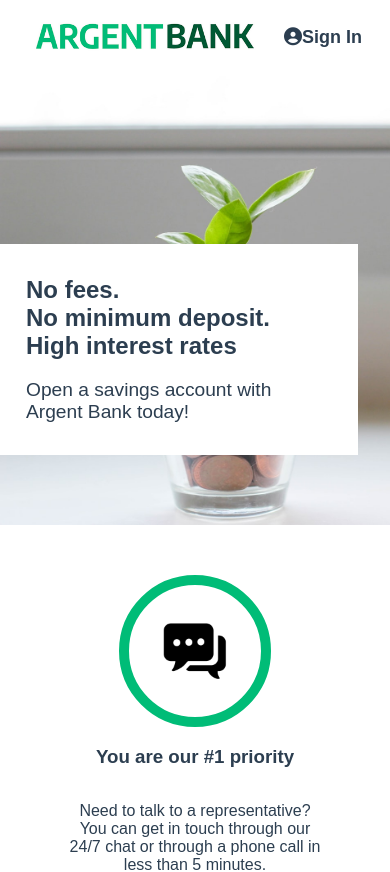
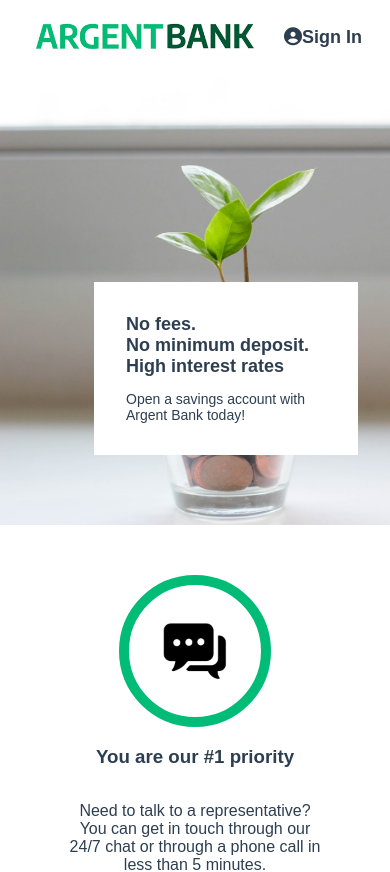
Before and after one commit to LilHbt/ArgentBank, a React (Create React App) app: page / in a window 390 px wide. Shown: the top 872 px of the page. Built offline with nearby package versions, Linux system fonts and the light colour scheme; a web font is replaced by a local one.

Commit message:
css finished

```diff
--- a/src/components/Banner/Banner.scss
+++ b/src/components/Banner/Banner.scss
@@ -20,15 +20,28 @@
     margin-bottom: 70px;
     padding: 32px;
 
+    @media(max-width:650px) {
+      width: 200px;
+    }
+
     &--xl {
       font-weight: bold;
       font-size: 24px;
       margin: 0;
+
+      @media(max-width:650px) {
+        font-size: 18px;
+      }
+
     }
 
     &--s {
       font-size: 1.2rem;
       margin-bottom: 0;
+
+      @media(max-width:650px) {
+        font-size: 14px;
+      }
     }
   }
 }
```
